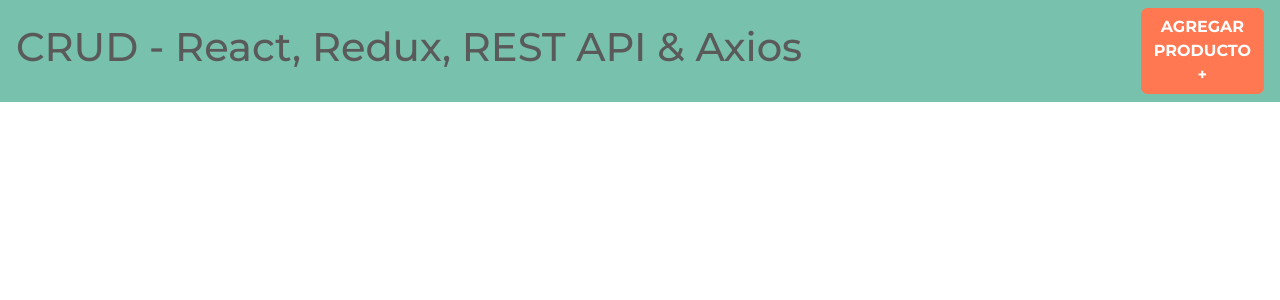
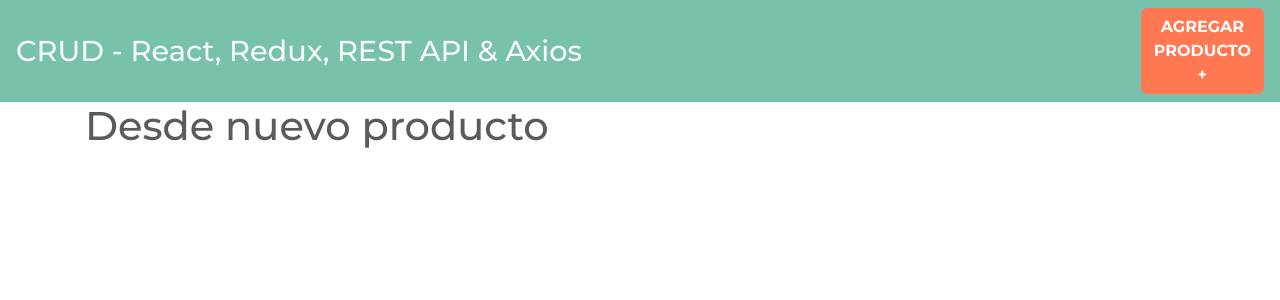
Before and after one commit to MigueMartelo/crudRedux, a React (Create React App) app: page /productos/nuevo in a window 1280 px wide. Shown: the top 300 px of the page. Built offline with nearby package versions, Linux system fonts and the light colour scheme.

Commit message:
Agregando rutas

```diff
--- a/src/App.js
+++ b/src/App.js
@@ -1,18 +1,35 @@
 import React, { Component } from 'react';
 
+// Components
 import Header from './components/Header';
+import Productos from './components/Productos';
+import NuevoProducto from './components/NuevoProducto';
+import EditarProducto from './components/EditarProducto';
+
+import { BrowserRouter as Router, Route, Switch } from 'react-router-dom';
 
 // Redux
 import { Provider } from 'react-redux';
 import store from './store';
 
+
 class App extends Component {
   render() {
     return (
       <Provider store={store}>
-        <React.Fragment>
-          <Header />
-        </React.Fragment>
+          <Router>
+              <React.Fragment>
+                  <Header />
+
+                  <div className="container">
+                      <Switch>
+                          <Route exact path="/" component={Productos}/>
+                          <Route exact path="/productos/nuevo" component={NuevoProducto}/>
+                          <Route exact path="/productos/editar/:id" component={EditarProducto}/>
+                      </Switch>
+                  </div>
+              </React.Fragment>
+          </Router>
       </Provider>
     );
   }
--- a/src/components/Header.js
+++ b/src/components/Header.js
@@ -1,14 +1,15 @@
 import React, { Component } from 'react';
+import { Link } from 'react-router-dom';
 
 class Header extends Component {
     render() {
         return (
             <nav className="navbar navbar-expand-lg navbar-dark bg-primary justify-content-between d-flex">
                 <h1>
-                    CRUD - React, Redux, REST API & Axios
+                    <Link to={'/'} className="text-light">CRUD - React, Redux, REST API & Axios</Link>
                 </h1>
 
-                <button className="btn btn-danger nuevo-post">Agregar Producto &#43;</button>
+                <Link to={"/productos/nuevo"} className="btn btn-danger nuevo-post">Agregar Producto &#43;</Link>
             </nav>
         );
     }
```
